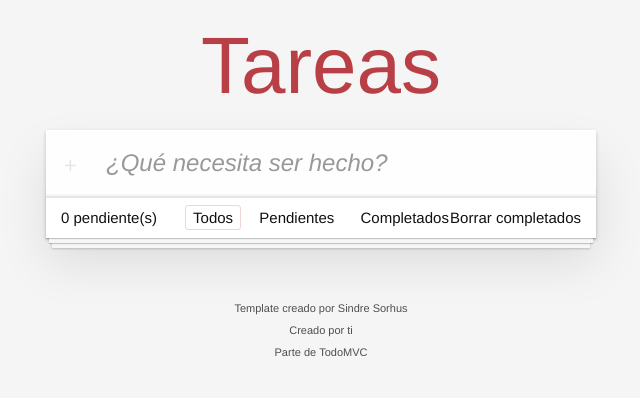
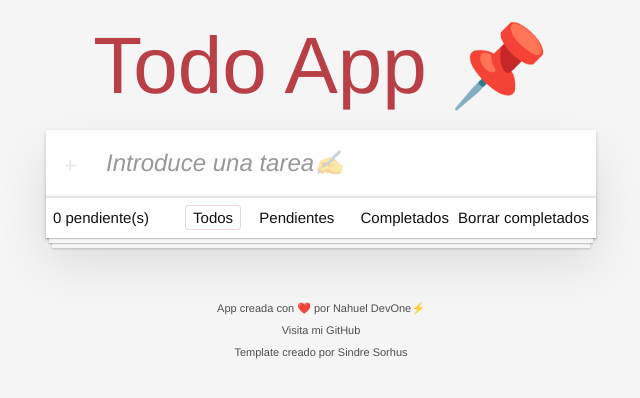
Before and after one commit to nahuel-lopez-dev/todo-app-vite, a website built with Vite: page index.html in a window 1280 px wide. Shown: the whole page, without its empty margins (319-959 px from the left). Built offline with nearby package versions, Linux system fonts and the light colour scheme.

Commit message:
mejorando los estilos

```diff
--- a/src/todos/app.html
+++ b/src/todos/app.html
@@ -1,7 +1,7 @@
 <section class="todoapp">
     <header class="header">
-        <h1>Tareas</h1>
-        <input id="new-todo-input" class="new-todo" placeholder="¿Qué necesita ser hecho?" autofocus>
+        <h1>Todo App 📌</h1>
+        <input id="new-todo-input" class="new-todo" placeholder="Introduce una tarea✍️" autofocus>
     </header>
 
     <!-- This section should be hidden by default and shown when there are todos -->
@@ -53,8 +53,7 @@
 
 
 <footer class="info">
-    <p>Template creado por <a href="http://sindresorhus.com">Sindre Sorhus</a></p>
-    <!-- Change this out with your name and url ↓ -->
-    <p>Creado por <a href="http://todomvc.com">ti</a></p>
-    <p>Parte de <a href="http://todomvc.com">TodoMVC</a></p>
+    <p>App creada con ❤️ por <a href="http://todomvc.com">Nahuel DevOne⚡</a></p>
+    <p>Visita mi <a href="https://github.com/Nahuel-DevOne" target="_blank">GitHub</a></p>
+    <p>Template creado por <a href="http://sindresorhus.com" target="_blank">Sindre Sorhus</a></p>
 </footer>
--- a/style.css
+++ b/style.css
@@ -259,7 +259,7 @@ body {
 }
 
 .footer {
-	padding: 10px 15px;
+	padding: 10px 7px;
 	height: 20px;
 	text-align: center;
 	font-size: 15px;
```
